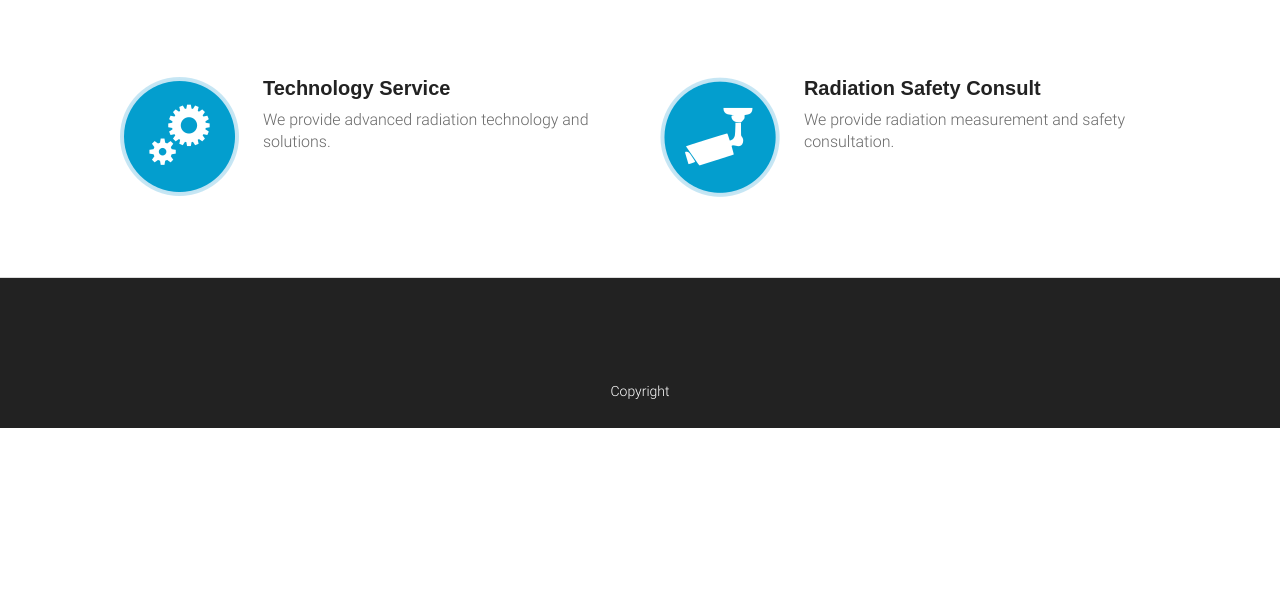
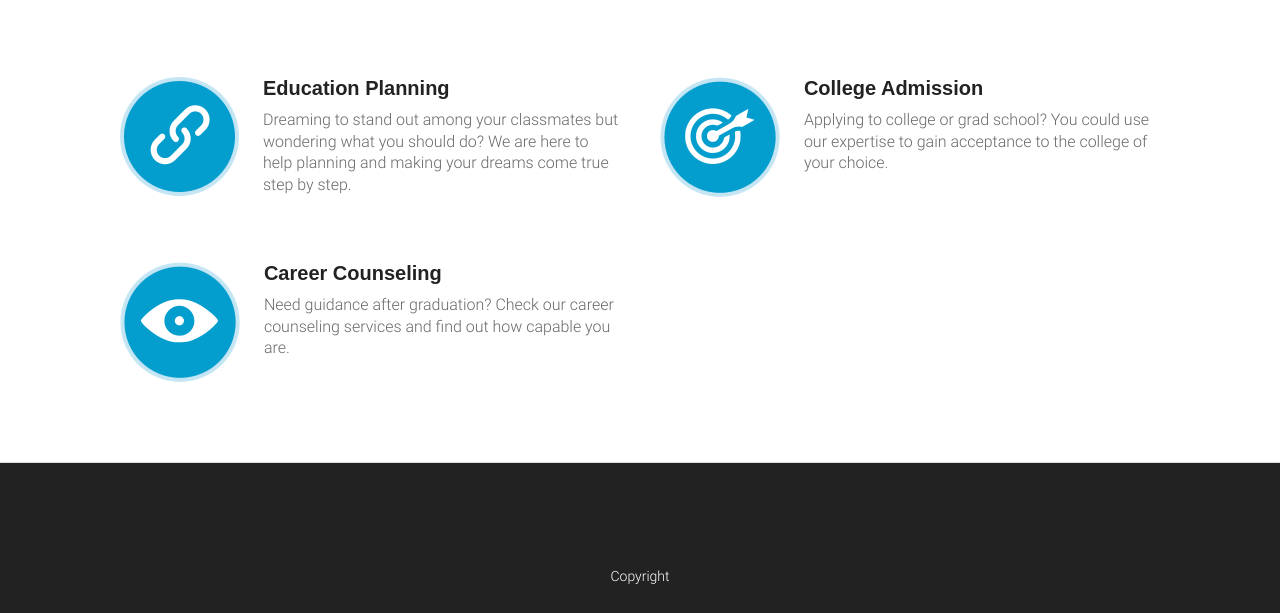
Before and after one commit to mtredu/mtredu.github.io, a plain HTML site: page services.html in a window 1280 px wide. Shown: the part 241-854 px from the top of the page. Before the commit the page ends 800 px from the top, so only its background shows below. Drawn offline with Linux system fonts and the light colour scheme.

Commit message:
services update

```diff
--- a/services.html
+++ b/services.html
@@ -111,34 +111,44 @@ MtRushmoreEdu - Services
 <div class="post_column col-lg-6 col-md-6 col-sm-6 col-xs-12">
 <div class="ttr_Services_html_column01">
 <div style="height:0px;width:0px;overflow:hidden;-webkit-margin-top-collapse: separate;"></div>
-<div class="html_content"><p><span class="ttr_image" style="float:Left;overflow:hidden;margin:0em 1.43em 0em 0em;"><span><img class="ttr_uniform" src="images/87.png" style="max-width:119px;max-height:119px;" /></span></span><span style="font-family:'Roboto Slab','Arial';font-weight:700;font-size:1.429em;color:rgba(34,34,34,1);">Technology Service</span></p><p style="margin:0.71em 0em 0.36em 0em;line-height:1.54929577464789;"><span style="font-family:'Roboto','Arial';font-weight:300;font-size:1.143em;color:rgba(105,105,105,1);"> We provide advanced radiation technology and solutions. </span></p></div>
+<div class="html_content"><p><span class="ttr_image" style="float:Left;overflow:hidden;margin:0em 1.43em 0em 0em;"><span><img class="ttr_uniform" src="images/82.png" style="max-width:119px;max-height:119px;" /></span></span><span style="font-family:'Roboto Slab','Arial';font-weight:700;font-size:1.429em;color:rgba(34,34,34,1);">Education Planning</span></p><p style="margin:0.71em 0em 0.36em 0em;line-height:1.54929577464789;"><span style="font-family:'Roboto','Arial';font-weight:300;font-size:1.143em;color:rgba(105,105,105,1);"> Dreaming to stand out among your classmates but wondering what you should do? We are here to help planning and making your dreams come true step by step. </span></p></div>
 <div style="height:0px;width:0px;overflow:hidden;-webkit-margin-top-collapse: separate;"></div>
 <div style="clear:both;"></div>
 </div>
 </div>
 <div class="clearfix visible-xs-block">
 </div>
-<!--
+
 <div class="post_column col-lg-6 col-md-6 col-sm-6 col-xs-12">
 <div class="ttr_Services_html_column02">
 <div style="height:0px;width:0px;overflow:hidden;-webkit-margin-top-collapse: separate;"></div>
-<div class="html_content"><p><span class="ttr_image" style="float:Left;overflow:hidden;margin:0em 1.43em 0em 0em;"><span><img class="ttr_uniform" src="images/88.png" style="max-width:120px;max-height:120px;" /></span></span><span style="font-family:'Roboto Slab','Arial';font-weight:700;font-size:1.429em;color:rgba(34,34,34,1);">Economic Services</span></p><p style="margin:0.71em 0em 0.36em 0em;line-height:1.54929577464789;"><span style="font-family:'Roboto','Arial';font-weight:300;font-size:1.143em;color:rgba(105,105,105,1);">Penatibus vivamus amet. Mi vel lobortis etiam metus dis lacinia aliquam consequat sapien. Nunc nostra cubilia imperdiet consequat. Nulla parturient nostra integer. </span></p></div>
+<div class="html_content"><p><span class="ttr_image" style="float:Left;overflow:hidden;margin:0em 1.43em 0em 0em;"><span><img class="ttr_uniform" src="images/80.png" style="max-width:120px;max-height:120px;" /></span></span><span style="font-family:'Roboto Slab','Arial';font-weight:700;font-size:1.429em;color:rgba(34,34,34,1);">College Admission</span></p><p style="margin:0.71em 0em 0.36em 0em;line-height:1.54929577464789;"><span style="font-family:'Roboto','Arial';font-weight:300;font-size:1.143em;color:rgba(105,105,105,1);">
+Applying to college or grad school? You could use our expertise to gain acceptance to the college of your choice.
+</span></p></div>
 <div style="height:0px;width:0px;overflow:hidden;-webkit-margin-top-collapse: separate;"></div>
 <div style="clear:both;"></div>
 </div>
 </div>
 <div class="clearfix visible-lg-block visible-sm-block visible-md-block visible-xs-block">
 </div>
+
 <div class="post_column col-lg-6 col-md-6 col-sm-6 col-xs-12">
 <div class="ttr_Services_html_column03">
 <div style="height:0px;width:0px;overflow:hidden;-webkit-margin-top-collapse: separate;"></div>
-<div class="html_content"><p><span class="ttr_image" style="float:Left;overflow:hidden;margin:0em 1.43em 0em 0em;"><span><img class="ttr_uniform" src="images/89.png" style="max-width:120px;max-height:120px;" /></span></span><span style="font-family:'Roboto Slab','Arial';font-weight:700;font-size:1.429em;color:rgba(34,34,34,1);">Business Services</span></p><p style="margin:0.71em 0em 0.36em 0em;line-height:1.54929577464789;"><span style="font-family:'Roboto','Arial';font-weight:300;font-size:1.143em;color:rgba(105,105,105,1);">Penatibus vivamus amet. Mi vel lobortis etiam metus dis lacinia aliquam consequat sapien. Nunc nostra cubilia imperdiet consequat. Nulla parturient nostra integer. </span></p></div>
+<div class="html_content"><p><span class="ttr_image" style="float:Left;overflow:hidden;margin:0em 1.43em 0em 0em;"><span><img class="ttr_uniform" src="images/81.png" style="max-width:120px;max-height:120px;" /></span></span><span style="font-family:'Roboto Slab','Arial';font-weight:700;font-size:1.429em;color:rgba(34,34,34,1);">Career Counseling</span></p><p style="margin:0.71em 0em 0.36em 0em;line-height:1.54929577464789;"><span style="font-family:'Roboto','Arial';font-weight:300;font-size:1.143em;color:rgba(105,105,105,1);">
+Need guidance after graduation? Check our career counseling services and find out how capable you are.
+</span></p></div>
 <div style="height:0px;width:0px;overflow:hidden;-webkit-margin-top-collapse: separate;"></div>
 <div style="clear:both;"></div>
 </div>
 </div>
 <div class="clearfix visible-xs-block">
 </div>
+
+
+</div>
+
+<!--
 <div class="post_column col-lg-6 col-md-6 col-sm-6 col-xs-12">
 <div class="ttr_Services_html_column04">
 <div style="height:0px;width:0px;overflow:hidden;-webkit-margin-top-collapse: separate;"></div>
@@ -159,7 +169,7 @@ MtRushmoreEdu - Services
 </div>
 <div class="clearfix visible-xs-block">
 </div>
--->
+
 <div class="post_column col-lg-6 col-md-6 col-sm-6 col-xs-12">
 <div class="ttr_Services_html_column06">
 <div style="height:0px;width:0px;overflow:hidden;-webkit-margin-top-collapse: separate;"></div>
@@ -171,7 +181,7 @@ MtRushmoreEdu - Services
 <div class="clearfix visible-lg-block visible-sm-block visible-md-block visible-xs-block">
 </div>
 </div>
-<!--
+
 <div class="ttr_Services_html_row1 row">
 <div class="post_column col-lg-12 col-md-12 col-sm-12 col-xs-12">
 <div class="ttr_Services_html_column10">
```
